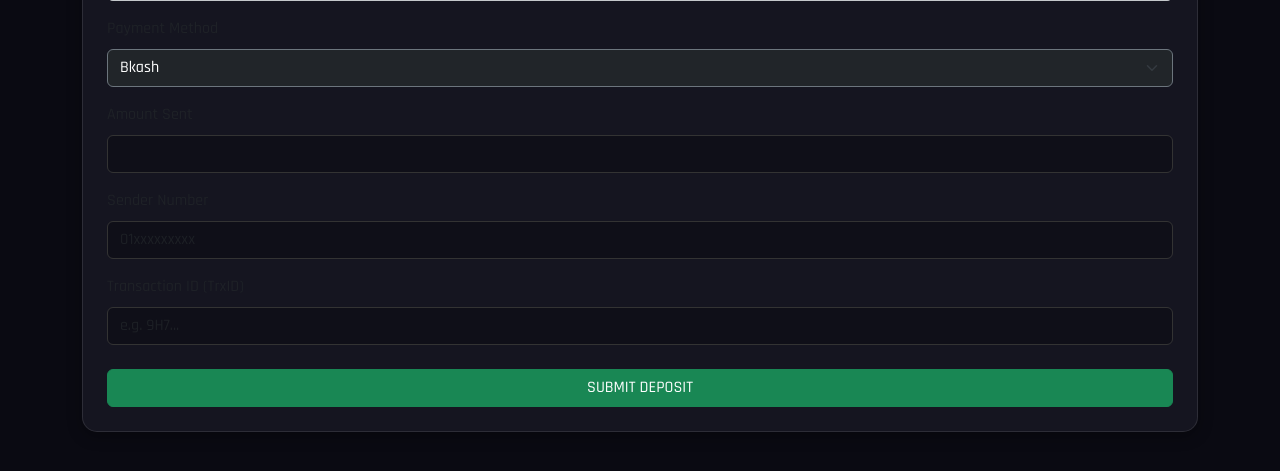
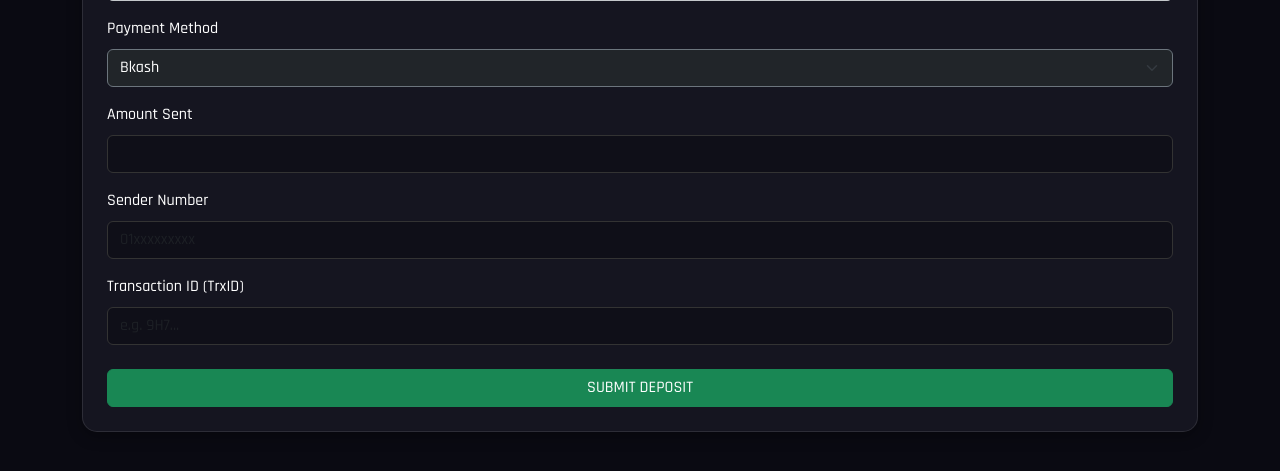
Before and after one commit to MR-CR4CK3R/kg-tour-bd, a Flask app: template templates/wallet/deposit.html in a window 1280 px wide. Shown: the part 291-762 px from the top of the page. Run offline with Flask 3, Linux system fonts and the light colour scheme; the template is opened without the code that fills it, so the values that code supplies are empty.

Commit message:
Add files via upload

```diff
--- a/templates/wallet/convert.html
+++ b/templates/wallet/convert.html
@@ -7,7 +7,7 @@
             <h5>WINNING</h5>
             <h3>৳ {{ user.winning_balance }}</h3>
         </div>
-        <i class="fas fa-chevron-right mx-4 text-muted"></i>
+        <i class="fas fa-chevron-right mx-4 text-white"></i>
         <div class="text-info">
             <h5>MAIN</h5>
             <h3>৳ {{ user.main_balance }}</h3>
@@ -16,7 +16,7 @@
 
     <form method="POST">
         <div class="mb-3">
-            <label class="form-label text-muted">Amount to Convert</label>
+            <label class="form-label text-white">Amount to Convert</label>
             <input type="number" name="amount" class="form-control text-center" max="{{ user.winning_balance }}" required>
         </div>
         <button type="submit" class="btn btn-warning w-100 fw-bold">TRANSFER NOW</button>
--- a/templates/wallet/deposit.html
+++ b/templates/wallet/deposit.html
@@ -11,22 +11,22 @@
 
     <form method="POST">
         <div class="mb-3">
-            <label class="form-label text-muted">Payment Method</label>
+            <label class="form-label text-white">Payment Method</label>
             <select name="method" class="form-select bg-dark text-white border-secondary">
                 <option value="Bkash">Bkash</option>
                 <option value="Nagad">Nagad</option>
             </select>
         </div>
         <div class="mb-3">
-            <label class="form-label text-muted">Amount Sent</label>
+            <label class="form-label text-white">Amount Sent</label>
             <input type="number" name="amount" class="form-control" step="0.01" required>
         </div>
         <div class="mb-3">
-            <label class="form-label text-muted">Sender Number</label>
+            <label class="form-label text-white">Sender Number</label>
             <input type="tel" name="sender" class="form-control" placeholder="01xxxxxxxxx" required>
         </div>
         <div class="mb-4">
-            <label class="form-label text-muted">Transaction ID (TrxID)</label>
+            <label class="form-label text-white">Transaction ID (TrxID)</label>
             <input type="text" name="trx_id" class="form-control" placeholder="e.g. 9H7..." required>
         </div>
         <button type="submit" class="btn btn-success w-100">SUBMIT DEPOSIT</button>
--- a/templates/wallet/mytransection.html
+++ b/templates/wallet/mytransection.html
@@ -8,7 +8,7 @@
             <div class="d-flex justify-content-between">
                 <div>
                     <h6 class="text-white mb-0 text-capitalize">{{ t.type }}</h6>
-                    <small class="text-muted">{{ t.time[:16] }}</small>
+                    <small class="text-white">{{ t.time[:16] }}</small>
                 </div>
                 <div class="text-end">
                     <h5 class="mb-0 {% if t.type == 'deposit' %}text-success{% else %}text-danger{% endif %}">
@@ -27,6 +27,6 @@
         {% endfor %}
     </div>
 {% else %}
-    <p class="text-muted text-center mt-5">No transactions yet.</p>
+    <p class="text-white text-center mt-5">No transactions yet.</p>
 {% endif %}
 {% endblock %}
```
Also changed, not shown: templates/wallet/withdraw.html (+4 -4 lines).
